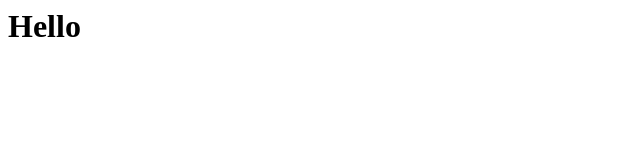
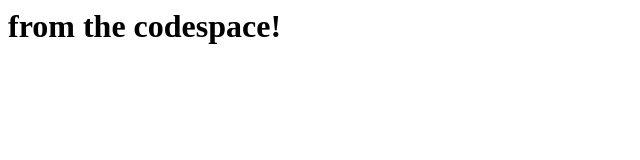
Before and after one commit to TuckWai97/skills-code-with-codespaces, a plain HTML site: page index.html in a window 1280 px wide. Shown: the whole page, without its empty margins (0-640 px from the left). Drawn offline with Linux system fonts and the light colour scheme.

Commit message:
Adding hello from the codespace!

```diff
--- a/index.html
+++ b/index.html
@@ -1,3 +1,3 @@
 <html>
-  <h1>Hello</h1>
+  <h1> from the codespace!</h1>
 </html>
```
